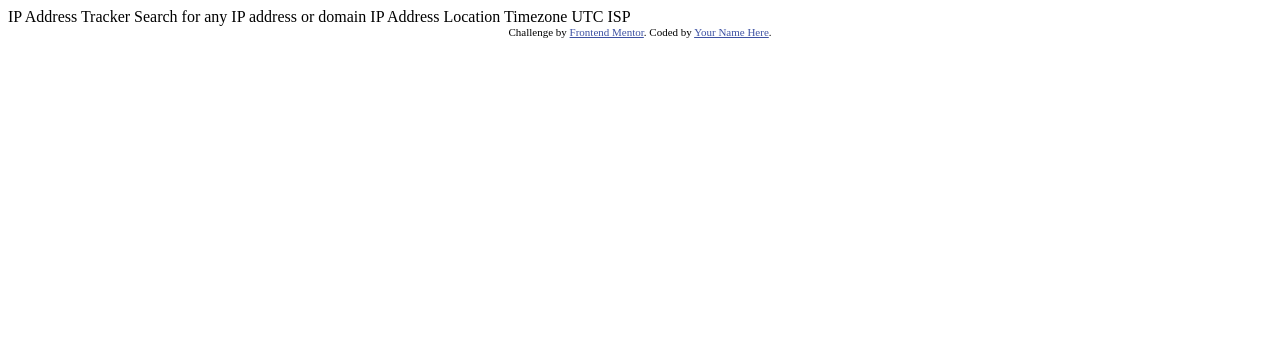
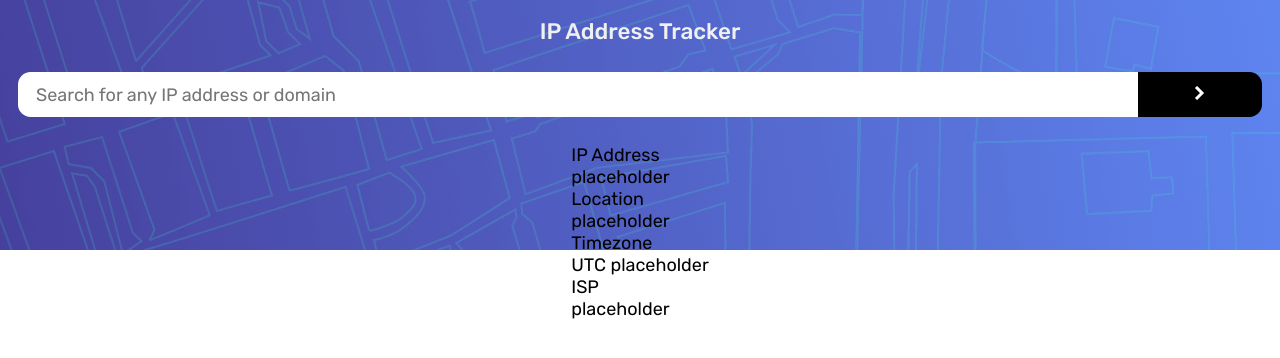
Before and after one commit to Jacko0b/07-ip-address-tracker, a plain HTML site: page index.html in a window 1280 px wide. Drawn offline with Linux system fonts and the light colour scheme.

Commit message:
Did html and started styling

```diff
--- a/index.html
+++ b/index.html
@@ -7,7 +7,10 @@
   <link rel="icon" type="image/png" sizes="32x32" href="./images/favicon-32x32.png">
 
   <title>Frontend Mentor | IP Address Tracker</title>
-
+  <link rel="stylesheet" href="index.css">
+  <link rel="preconnect" href="https://fonts.googleapis.com">
+<link rel="preconnect" href="https://fonts.gstatic.com" crossorigin>
+<link href="https://fonts.googleapis.com/css2?family=Rubik:wght@400;500;700&display=swap" rel="stylesheet">
   <!-- Feel free to remove these styles or customise in your own stylesheet 👍 -->
   <style>
     .attribution { font-size: 11px; text-align: center; }
@@ -15,20 +18,32 @@
   </style>
 </head>
 <body>
+  <main>
+    <h1>IP Address Tracker</h1>
 
-  IP Address Tracker
+    <div class="ip-field">
+      <input type="text" name="ip-address" id="ip-input" placeholder="Search for any IP address or domain">
+      <button><svg xmlns="http://www.w3.org/2000/svg" width="11" height="14"><path fill="none" stroke="#FFF" stroke-width="3" d="M2 1l6 6-6 6"/></svg></button>
+    </div>
 
-  Search for any IP address or domain
+    <div class="hero">
+      <p class="label">IP Address</p>
+      <p class="ip-address">placeholder</p>
 
-  IP Address
-  Location
-  Timezone
-    UTC <!-- add offset value dynamically using the API -->
-  ISP
+      <p class="label">Location</p>
+      <p class="location ">placeholder</p>
 
-  <div class="attribution">
+      <p class="label">Timezone</p>
+      <p class="timezone">UTC placeholder</p><!-- add offset value dynamically using the API -->
+
+      <p class="label">ISP</p>
+      <p class="isp">placeholder</p>
+    </div>
+  </main>
+
+  <!-- <div class="attribution">
     Challenge by <a href="https://www.frontendmentor.io?ref=challenge" target="_blank">Frontend Mentor</a>.
     Coded by <a href="#">Your Name Here</a>.
-  </div>
+  </div> -->
 </body>
 </html>
--- /dev/null
+++ b/index.scss
@@ -0,0 +1,76 @@
+$very-dark-gray: hsl(0, 0%, 17%);
+$dark-gray: hsl(0, 0%, 59%);
+$light-gray: #f0f0f0;
+
+$font-family: 'Rubik', sans-serif;
+$font-size: 18px;
+:root{
+    font-size: $font-size  ;
+    font-weight: 400;
+    font-family: $font-family;
+}
+
+html, body, div, span, applet, object, iframe, h1, h2, h3, h4, h5, h6, p,input, blockquote, pre, a, abbr, acronym, address, big, cite, code, del, dfn, em, img, ins, kbd, q, s, samp, small, strike, strong, sub, sup, tt, var, b, u, i, center, dl, dt, dd, ol, ul, li, fieldset, form, label, legend, table, caption, tbody, tfoot, thead, tr, th, td, article, aside, canvas, details, embed, figure, figcaption, footer, header, hgroup, menu, nav, output, ruby, section, summary, time, mark, audio, video {
+  margin: 0;
+  padding: 0;
+  border: 0;
+  font-size: 100%;
+  font: inherit;
+  vertical-align: baseline;
+  box-sizing: border-box;
+}
+
+body{
+    display: flex;
+    align-items: center;
+    flex-direction: column;
+    padding: 1rem;
+
+    width: 100vw;
+    height: 100vh;
+    background-image: url(./images/pattern-bg.png);
+    background-position: top;
+    background-repeat: no-repeat ;
+}
+// 1440px     background-size:  100% 40%;
+
+main{
+     width: 100%;
+     display: flex;
+     flex-direction: column;
+     align-items: center;
+     gap: 1.5rem;
+
+    h1{
+        width: 100%;
+        text-align: center;
+
+        font-weight: 500;
+        font-size: 1.25rem;
+        color: $light-gray;
+    }
+
+    .ip-field{
+        width: 100%;
+        display: flex;
+        height: 2.5rem;
+        border-radius: 1rem;
+        *{
+            padding: 0;
+            border: 0;
+        }
+
+        input{
+            width:90%;
+            height: 100%;
+            border-radius: .7rem 0 0 .7rem;
+            padding-left: 1rem;
+        }
+        button{
+            width:10%;
+            height: 100%;
+            background-color: black;
+            border-radius: 0 .7rem .7rem 0;
+        }
+    }
+}
```
Also changed, not shown: index.css (added), 1 other file.
